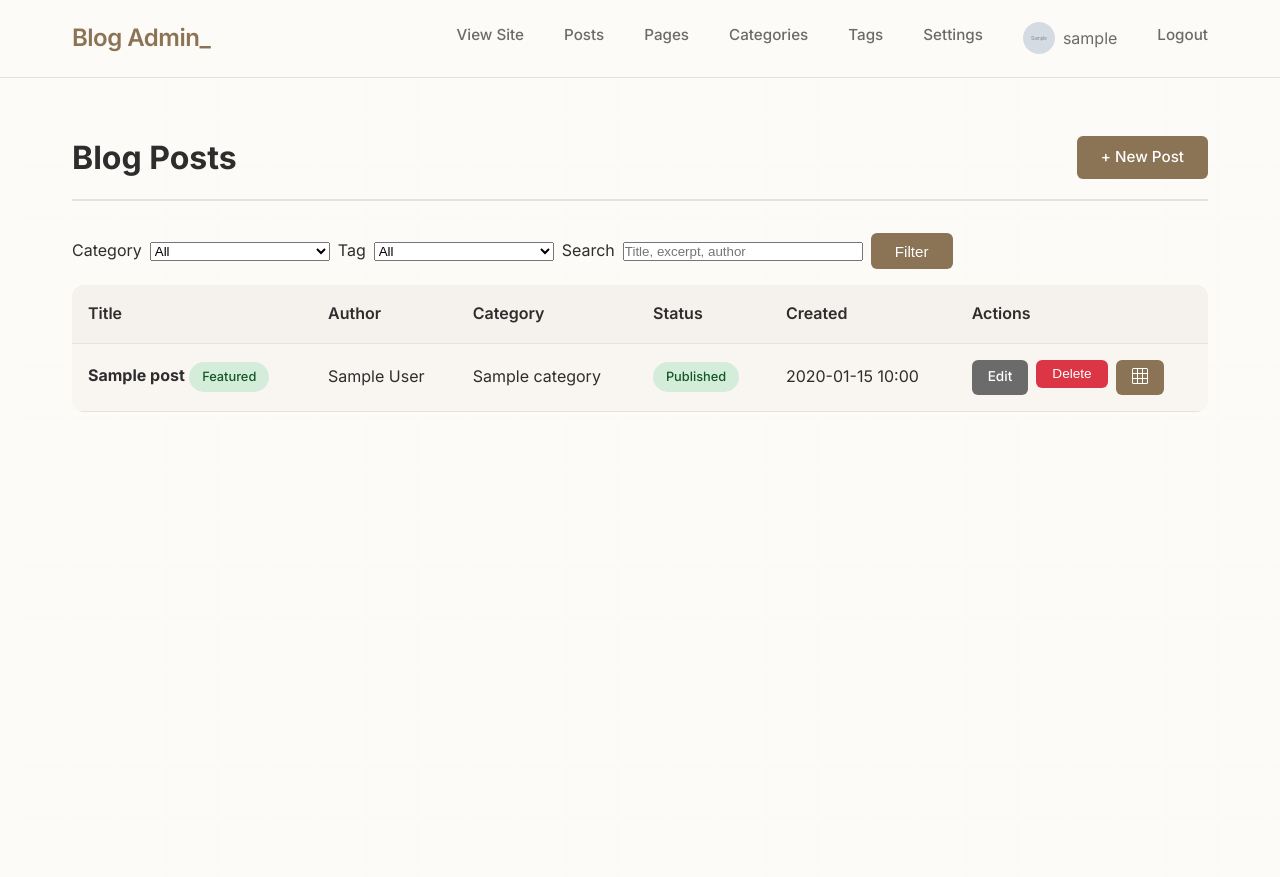
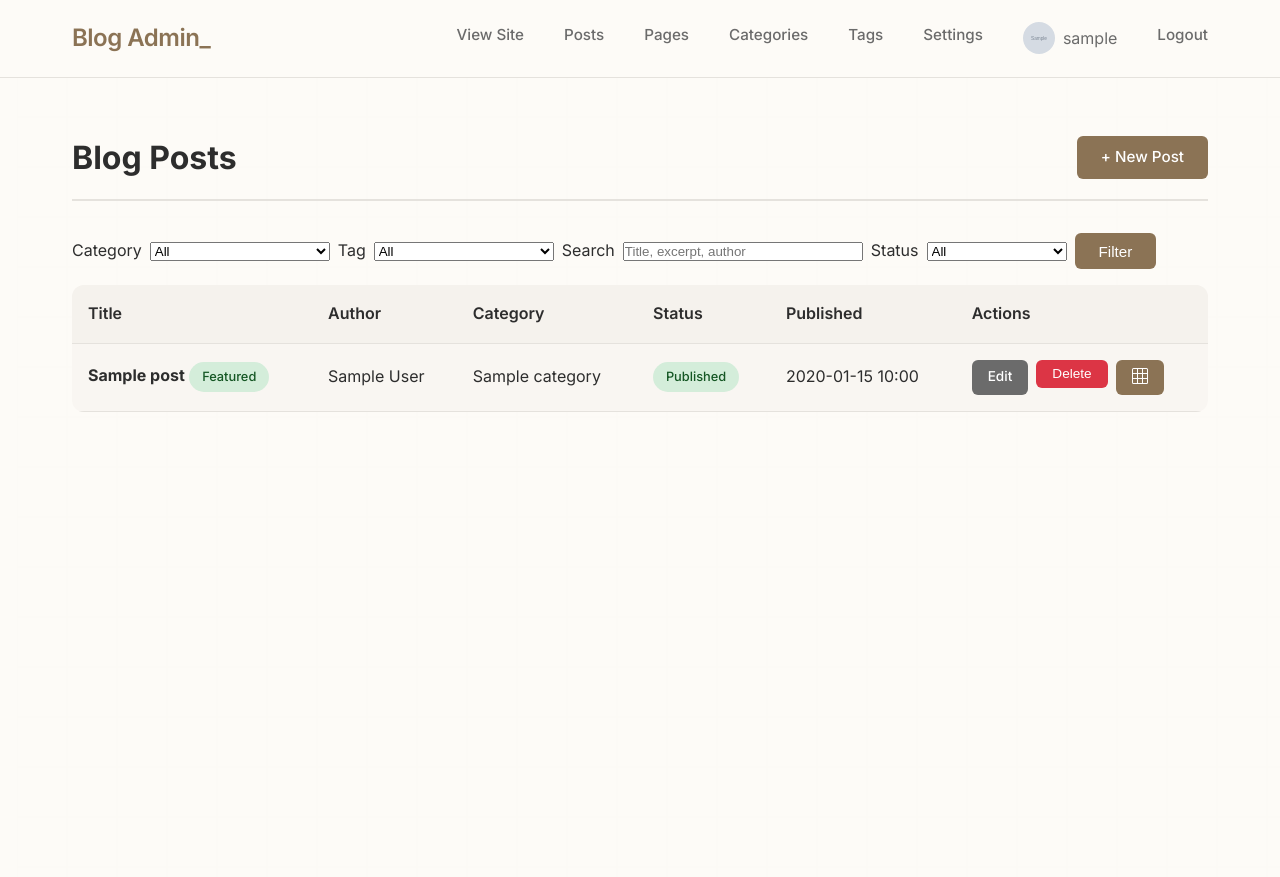
Before and after one commit to bmeddeb/Flask-blog, a Flask app: page /admin/ in a window 1280 px wide. Run offline with Flask 3, Linux system fonts and the light colour scheme; a user stored in the database is signed in; tables that the repository leaves empty hold one stand-in row (values such as "Sample post"); grey boxes marked "Sample" are stand-in pictures.

Commit message:
feat: add post scheduling with published date management, status badges, and CLI scheduler

```diff
--- a/blog_app/blueprints/admin/routes.py
+++ b/blog_app/blueprints/admin/routes.py
@@ -15,7 +15,7 @@ from flask import (
 from flask_login import current_user, login_required
 from markupsafe import Markup
 from sqlalchemy.exc import IntegrityError, SQLAlchemyError
-from sqlalchemy import or_
+from sqlalchemy import or_, nullslast
 
 from blog_app.extensions import db
 from blog_app.utils.database import safe_db_add, safe_db_commit
@@ -43,6 +43,7 @@ def admin_dashboard():
     tag_id = request.args.get('tag', type=int)
     query_text = request.args.get('q', default='', type=str)
     page = request.args.get('page', default=1, type=int)
+    status = request.args.get('status', default='', type=str)
 
     q = BlogPost.query
     if category_id:
@@ -52,13 +53,32 @@ def admin_dashboard():
     if query_text:
         like = f"%{query_text}%"
         q = q.filter(or_(BlogPost.title.ilike(like), BlogPost.excerpt.ilike(like), BlogPost.author.ilike(like)))
+    if status == 'published':
+        q = q.filter(BlogPost.published.is_(True))
+    elif status == 'draft':
+        q = q.filter(BlogPost.published.is_(False), BlogPost.published_at.is_(None))
+    elif status == 'scheduled':
+        from datetime import datetime as _dt
+        now = _dt.utcnow()
+        q = q.filter(BlogPost.published.is_(False), BlogPost.published_at.is_not(None), BlogPost.published_at > now)
 
     from flask import current_app
     per_page = current_app.config.get('ADMIN_POSTS_PER_PAGE', 10)
-    pagination = db.paginate(q.order_by(BlogPost.created_at.desc()), page=page, per_page=per_page, error_out=False)
+    # Sort by published_at desc, drafts (NULL) last; fallback by created_at desc
+    pagination = db.paginate(
+        q.order_by(
+            nullslast(BlogPost.published_at.desc()),
+            BlogPost.created_at.desc(),
+        ),
+        page=page,
+        per_page=per_page,
+        error_out=False,
+    )
 
     categories = Category.query.order_by(Category.name.asc()).all()
     tags = Tag.query.order_by(Tag.name.asc()).all()
+    from datetime import datetime as _dt
+    now = _dt.utcnow()
     return render_template(
         "admin/dashboard.html",
         posts=pagination.items,
@@ -68,6 +88,8 @@ def admin_dashboard():
         selected_category=category_id,
         selected_tag=tag_id,
         search_query=query_text,
+        selected_status=status,
+        now=now,
     )
 
 
@@ -100,7 +122,7 @@ def admin_new_post():
                     db.session.add(tag)
                 post.tag_items.append(tag)
         if form.published.data:
-            post.published_at = datetime.utcnow()
+            post.published_at = form.published_at.data or datetime.utcnow()
 
         try:
             db.session.add(post)
@@ -139,6 +161,10 @@ def admin_edit_post(post_id):
         form.category.data = str(post.category_obj.id) if getattr(post, 'category_obj', None) else ""
         if getattr(post, 'tag_items', None):
             form.tags.data = ", ".join(t.name for t in post.tag_items)
+        # Pre-fill published_at
+        if post.published_at:
+            # DateTimeLocalField expects naive in local; we pass the stored naive value
+            form.published_at.data = post.published_at
     if form.validate_on_submit():
         post.title = form.title.data
         post.slug = form.slug.data
@@ -162,7 +188,10 @@ def admin_edit_post(post_id):
                 post.tag_items.append(tag)
         was_published = post.published
         post.published = form.published.data
-        if form.published.data and not was_published:
+        # Apply published_at edits if provided; if publishing without a value, set now
+        if form.published_at.data:
+            post.published_at = form.published_at.data
+        elif form.published.data and not post.published_at:
             post.published_at = datetime.utcnow()
         post.featured = form.featured.data
 
--- a/templates/admin/dashboard.html
+++ b/templates/admin/dashboard.html
@@ -25,8 +25,14 @@
     </select>
     <label>Search</label>
     <input type="text" name="q" class="form-control" placeholder="Title, excerpt, author" value="{{ search_query or '' }}" style="min-width: 240px;">
+    <label>Status</label>
+    <select name="status" class="form-control" style="min-width: 140px;">
+        <option value="" {% if not selected_status %}selected{% endif %}>All</option>
+        <option value="published" {% if selected_status == 'published' %}selected{% endif %}>Published</option>
+        <option value="draft" {% if selected_status == 'draft' %}selected{% endif %}>Draft</option>
+    </select>
     <button type="submit" class="btn">Filter</button>
-    {% if selected_category or selected_tag %}
+    {% if selected_category or selected_tag or search_query or selected_status %}
     <a href="{{ url_for('admin.admin_dashboard') }}" class="btn btn-secondary">Clear</a>
     {% endif %}
   </form>
@@ -39,7 +45,7 @@
             <th>Author</th>
             <th>Category</th>
             <th>Status</th>
-            <th>Created</th>
+            <th>Published</th>
             <th>Actions</th>
         </tr>
     </thead>
@@ -58,11 +64,19 @@
             <td>
                 {% if post.published %}
                     <span class="badge badge-success">Published</span>
+                {% elif post.published_at and post.published_at > now %}
+                    <span class="badge badge-info">Scheduled</span>
                 {% else %}
                     <span class="badge badge-warning">Draft</span>
                 {% endif %}
             </td>
-            <td>{{ post.created_at.strftime('%Y-%m-%d %H:%M') }}</td>
+            <td>
+                {% if post.published_at %}
+                    {{ post.published_at.strftime('%Y-%m-%d %H:%M') }}
+                {% else %}
+                    —
+                {% endif %}
+            </td>
             <td>
                 <div class="post-actions">
                     <a href="{{ url_for('admin.admin_edit_post', post_id=post.id) }}" class="btn btn-small btn-secondary">Edit</a>
```
Also changed, not shown: blog_app/cli.py (+21 -2 lines), forms.py (+8 -0 lines), templates/admin/post_form.html (+49 -0 lines).
